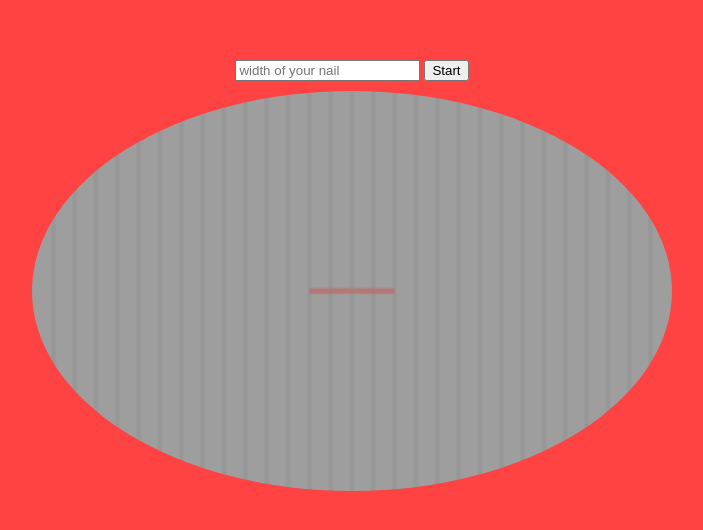
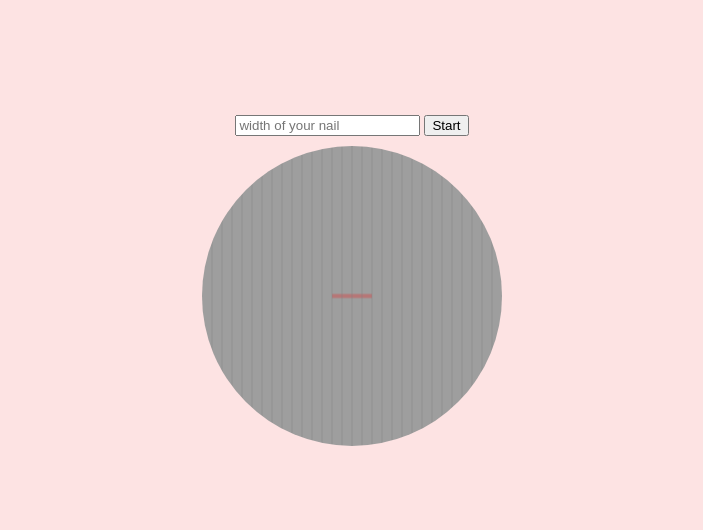
Before and after one commit to Shahad-jawabreh/Nail-polish-Robot1, a plain HTML site: page index.html in a window 1280 px wide. Shown: the part 130-660 px from the top of the page, without its empty margins (288-991 px from the left). Drawn offline with Linux system fonts and the light colour scheme.

Commit message:
Update index.html

```diff
--- a/index.html
+++ b/index.html
@@ -12,14 +12,16 @@
       justify-content: center;
       align-items: center;
       height: 100vh;
-      background-color: #ff4343; /* Optional: Background color for better visibility */
+      background-color: #fde3e3; /* Optional: Background color for better visibility */
+      padding-top: 10px;
     }
     canvas {
-      margin-top: 10px;
-      width: 100%;
-      height: 100%;
+
+      width: 300px;
+      height: 300px;
       display: block;
       border-radius: 50%;
+      margin-top: 10px;
     }
 
   </style>
@@ -78,8 +80,7 @@
     <input type="number" id="textbox" placeholder="width of your nail" />
     <button id="startButton">Start</button>
   </div>
-  <div style="width: 50%; height: 50%;">
+
     <canvas id="camera-feed"></canvas>
-  </div>
 </body>
 </html>
```
